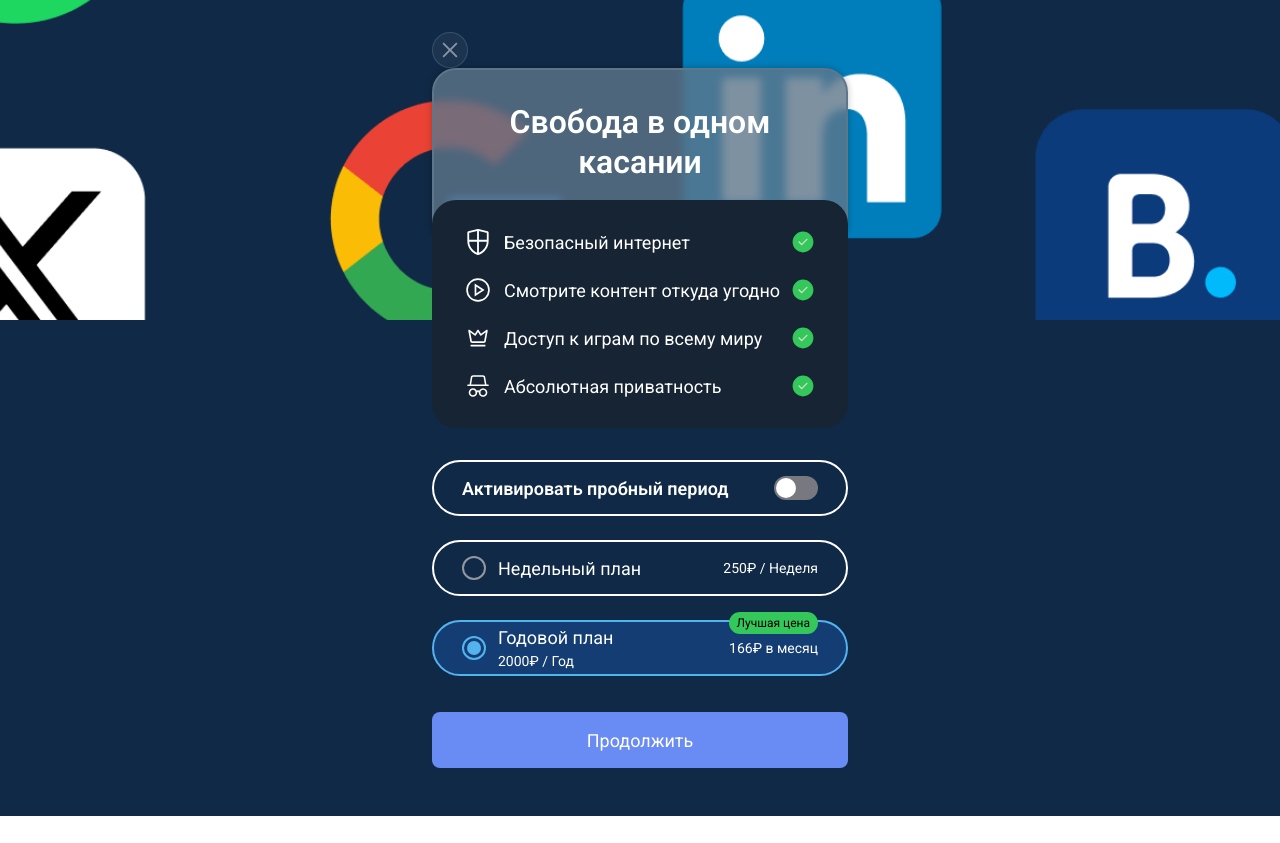
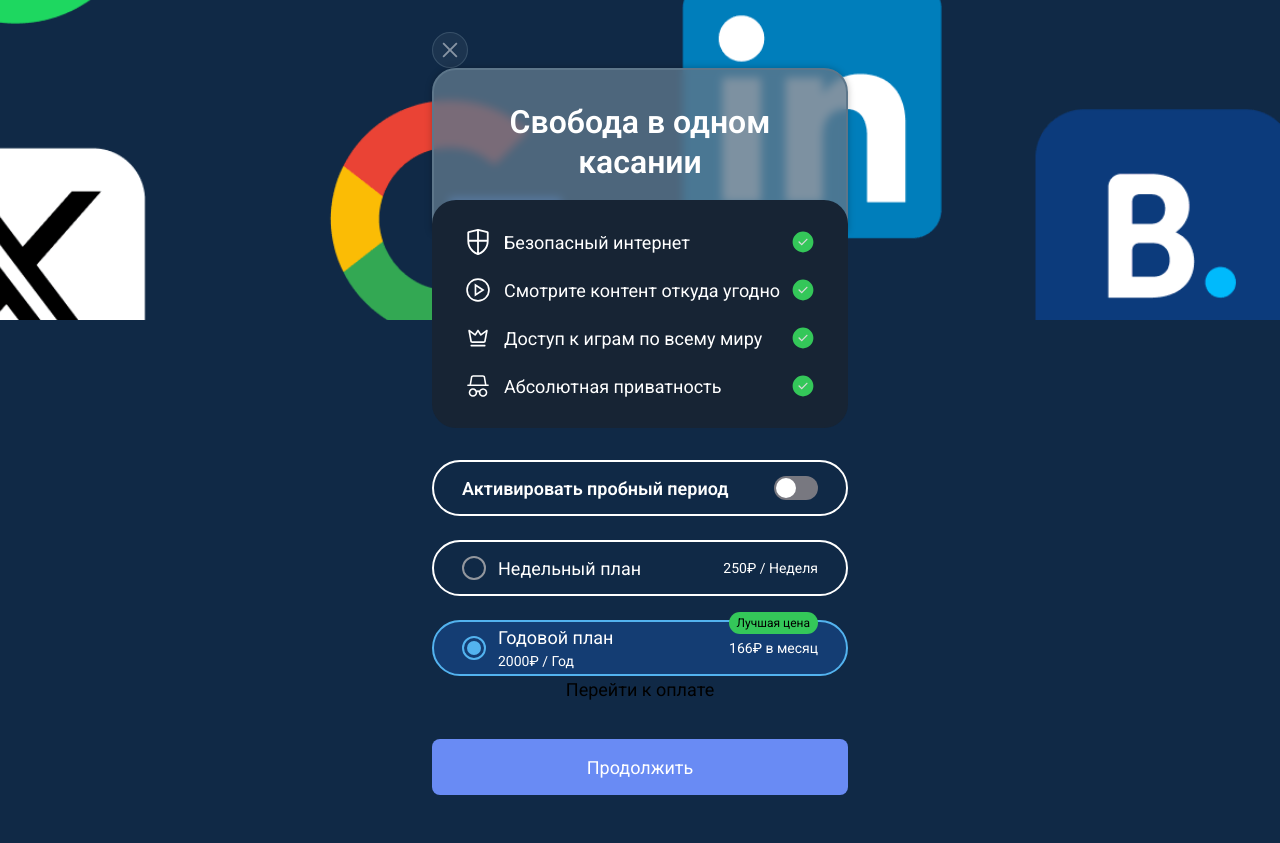
Before and after one commit to VadimSukachIT/fast-guard-vpn, a React (Vite) app: page /onboarding in a window 1280 px wide. Before the commit the page ends 816 px from the top, so only its background shows below. Built offline with nearby package versions, Linux system fonts and the light colour scheme; no server answers.

Commit message:
add test link

```diff
--- a/src/pages/onboarding/Onboarding.tsx
+++ b/src/pages/onboarding/Onboarding.tsx
@@ -144,6 +144,13 @@ const OnboardingPage = () => {
           </label>
         ))}
       </div>
+      <a
+  href="https://ray.yourmessage.me/v1.0/user/billing/flow/web/yookassa/subscription/create?subscriptionId=123&clickId=abc&onesignalID=xyz&pwaId=999&source=pwa&urlOk=https://hide-vpn.com?payment-success=true&urlFail=https://hide-vpn.com?payment-success=false"
+  target="_blank"
+  rel="noopener noreferrer"
+>
+  Перейти к оплате
+</a>
 
       <button
         ref={buttonRef}
```
